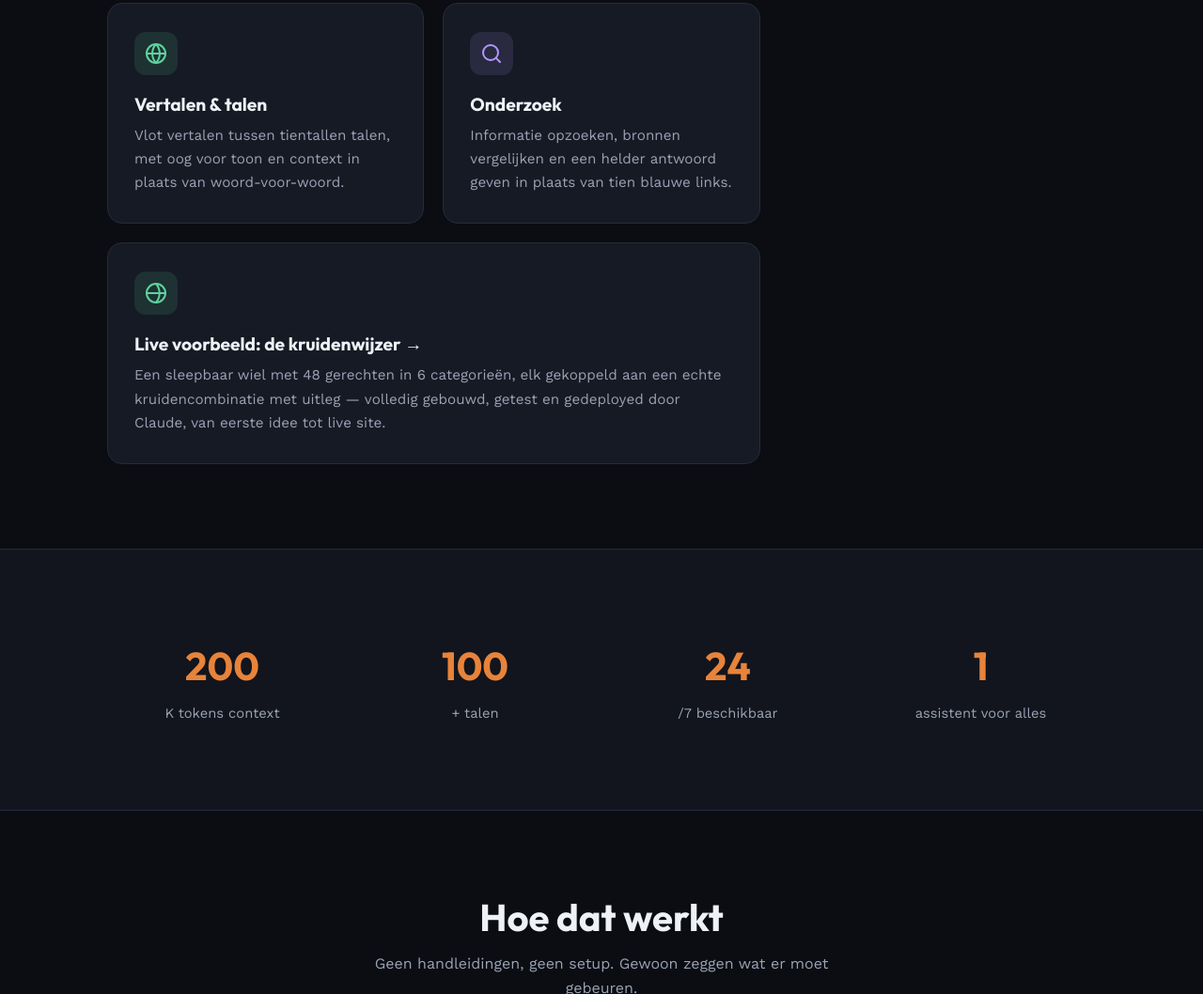
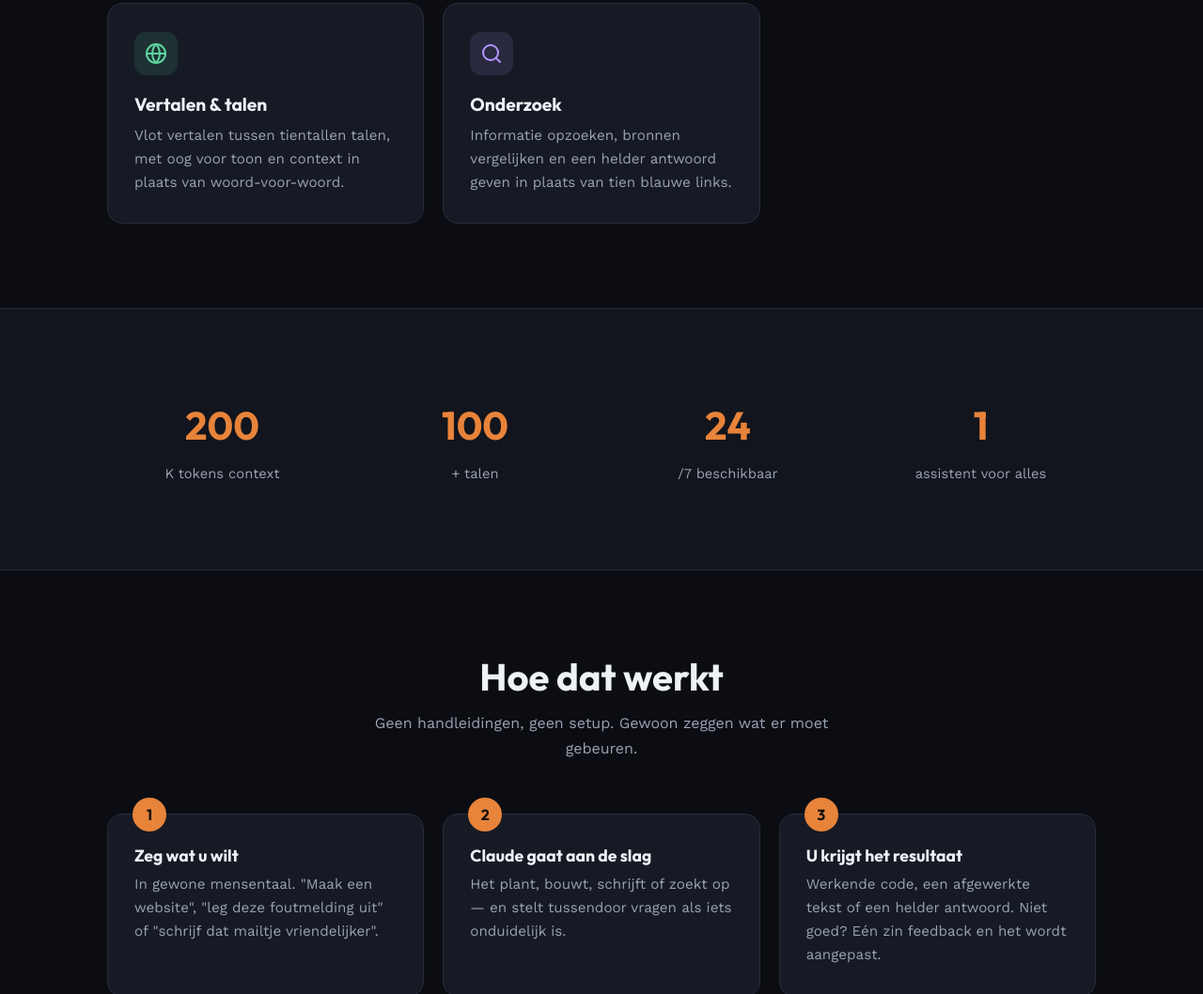
Before and after one commit to timmersdavy/wat-claude-doet, a plain HTML site: page index.html in a window 1280 px wide. Shown: the part 1935-2993 px from the top of the page at 94% size. Drawn offline with nearby package versions, Linux system fonts and the light colour scheme.

Commit message:
Verwijder kruidenwijzer-kaart, blijft los in portfolio

```diff
--- a/index.html
+++ b/index.html
@@ -254,13 +254,6 @@
         <h3>Onderzoek</h3>
         <p>Informatie opzoeken, bronnen vergelijken en een helder antwoord geven in plaats van tien blauwe links.</p>
       </div>
-      <a href="/kruidengids/" target="_blank" rel="noopener" class="card wide" style="text-decoration: none; color: inherit; display: block;">
-        <div class="icon-wrap tint-green">
-          <svg viewBox="0 0 24 24" fill="none" stroke="currentColor" stroke-width="2" stroke-linecap="round" stroke-linejoin="round"><circle cx="12" cy="12" r="10"/><path d="M12 2a15.3 15.3 0 0 1 0 20"/><path d="M2 12h20"/></svg>
-        </div>
-        <h3>Live voorbeeld: de kruidenwijzer &rarr;</h3>
-        <p>Een sleepbaar wiel met 48 gerechten in 6 categorieën, elk gekoppeld aan een echte kruidencombinatie met uitleg — volledig gebouwd, getest en gedeployed door Claude, van eerste idee tot live site.</p>
-      </a>
     </div>
   </div>
 </section>
```
